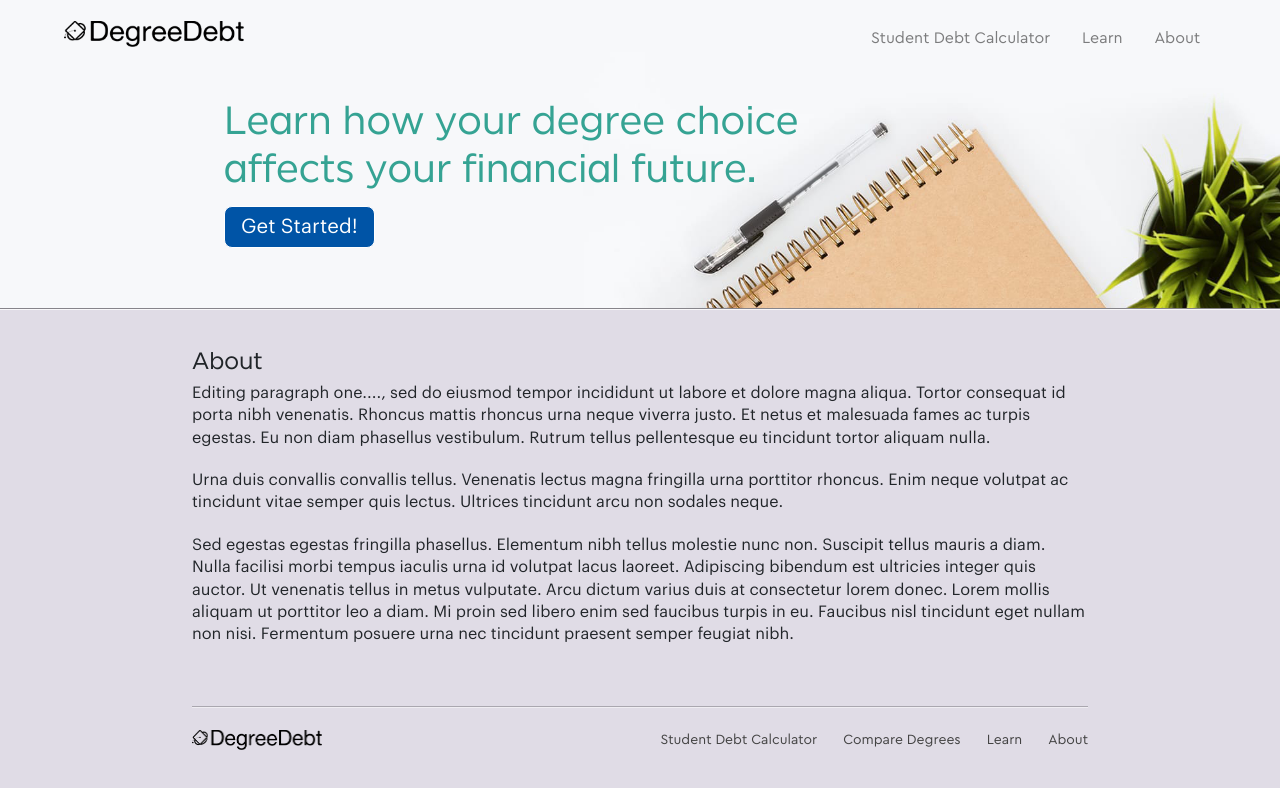
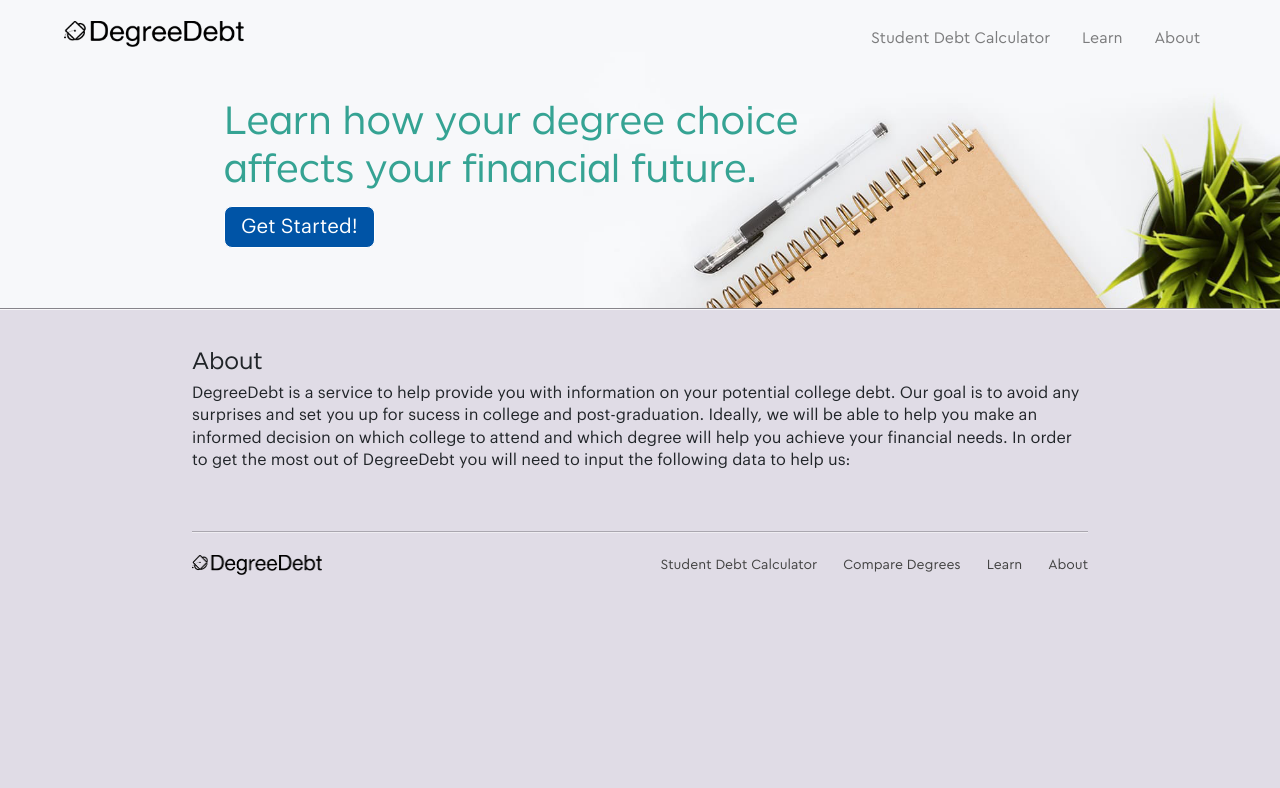
Before and after one commit to rossmonroe/degree-debt, a React (Create React App) app: page /about in a window 1280 px wide. Shown: the top 788 px of the page. Built offline with nearby package versions, Linux system fonts and the light colour scheme.

Commit message:
About page

```diff
--- a/src/pages/About.js
+++ b/src/pages/About.js
@@ -10,9 +10,10 @@ class About extends Component {
         <div className='separator margin-10'></div>
         <div class='page-content'>
           <h3>About</h3>
-          <p>Editing paragraph one...., sed do eiusmod tempor incididunt ut labore et dolore magna aliqua. Tortor consequat id porta nibh venenatis. Rhoncus mattis rhoncus urna neque viverra justo. Et netus et malesuada fames ac turpis egestas. Eu non diam phasellus vestibulum. Rutrum tellus pellentesque eu tincidunt tortor aliquam nulla.</p>
-          <p>Urna duis convallis convallis tellus. Venenatis lectus magna fringilla urna porttitor rhoncus. Enim neque volutpat ac tincidunt vitae semper quis lectus. Ultrices tincidunt arcu non sodales neque.</p>
-          <p>Sed egestas egestas fringilla phasellus. Elementum nibh tellus molestie nunc non. Suscipit tellus mauris a diam. Nulla facilisi morbi tempus iaculis urna id volutpat lacus laoreet. Adipiscing bibendum est ultricies integer quis auctor. Ut venenatis tellus in metus vulputate. Arcu dictum varius duis at consectetur lorem donec. Lorem mollis aliquam ut porttitor leo a diam. Mi proin sed libero enim sed faucibus turpis in eu. Faucibus nisl tincidunt eget nullam non nisi. Fermentum posuere urna nec tincidunt praesent semper feugiat nibh.</p>
+          <p> DegreeDebt is a service to help provide you with information on your potential college debt. Our goal is to avoid any surprises and set you up for sucess in college and post-graduation.
+            Ideally, we will be able to help you make an informed decision on which college to attend and which degree will help you achieve your financial needs. In order to get the most out of
+            DegreeDebt you will need to input the following data to help us:
+          </p>
         </div>
       </div>
     );
--- a/src/pages/Compare.js
+++ b/src/pages/Compare.js
@@ -6,7 +6,7 @@ class Compare extends Component {
   render() {
     return (
       <div class='page-wrapper'>
-      <div className='separator margin-10'></div>
+        <div className='separator margin-10'></div>
         <div class='page-content'>
           <h3>Compare different degrees Compare different degrees Compare different degrees</h3>
         </div>
```
Also changed, not shown: 1 other file (tests, documents, lock files or other folders).
